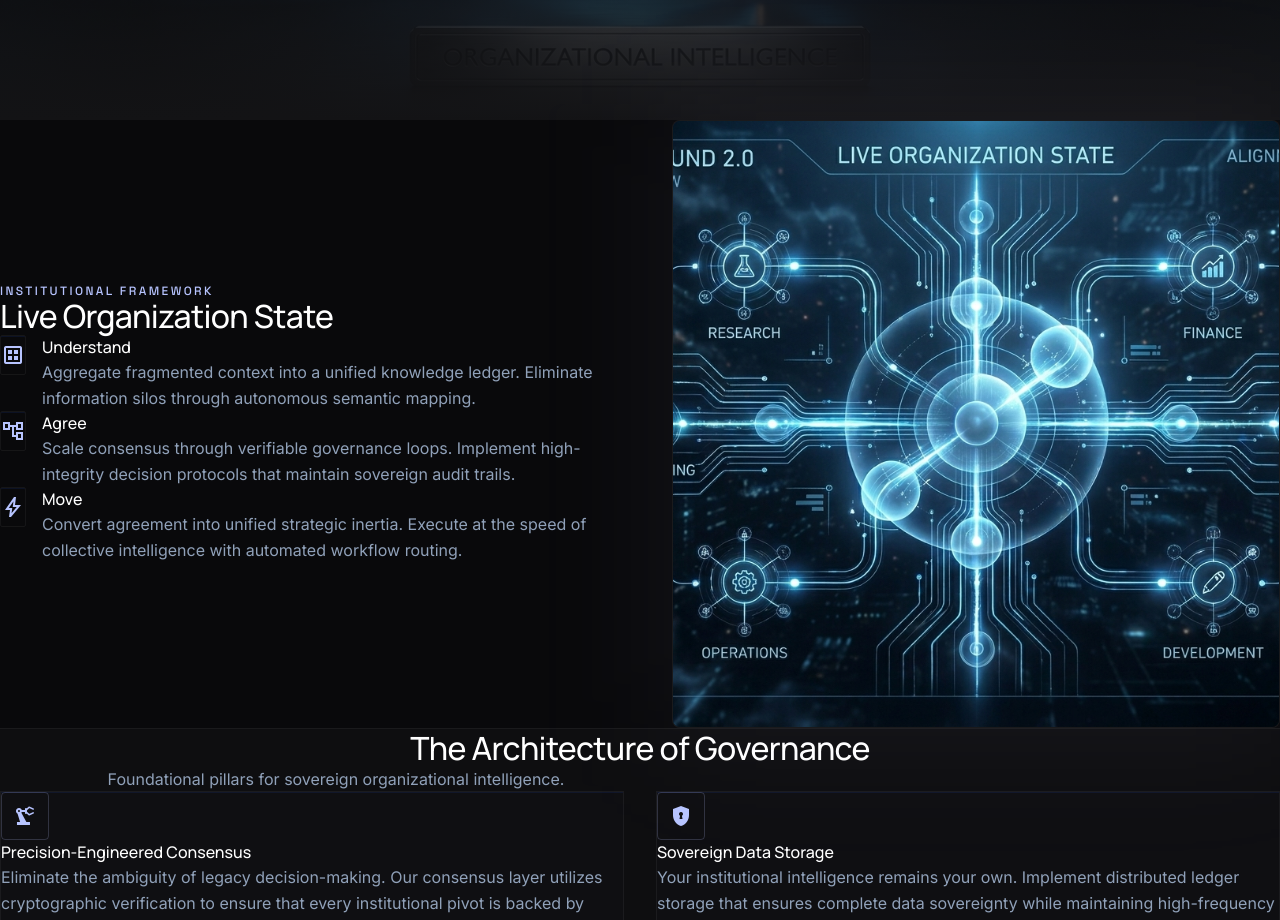
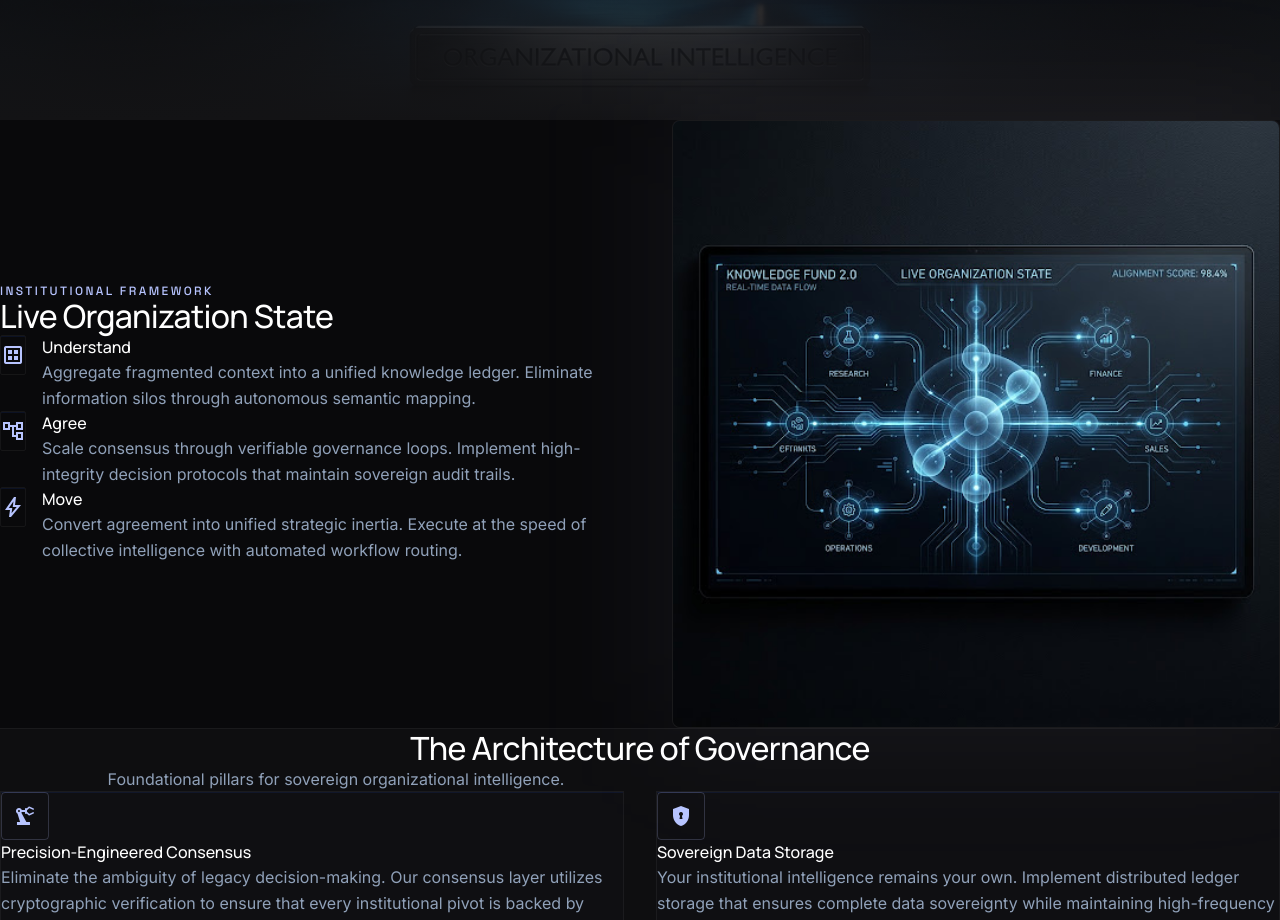
Before and after one commit to governance-foundation/knowledgefund.co, a Next.js app: page / in a window 1280 px wide. Shown: the part 600-1520 px from the top of the page. Built offline with nearby package versions, Linux system fonts and the light colour scheme.

Commit message:
Use display image for platform state section

```diff
--- a/src/app/page.tsx
+++ b/src/app/page.tsx
@@ -4,7 +4,7 @@ export default function Home() {
   return (
     <StitchHtmlPage
       activePage="platform"
-      localImages={["/stitch-redesign/organisasational-intelligence.png", "/stitch-redesign/knowledgefund.png"]}
+      localImages={["/stitch-redesign/organisasational-intelligence.png", "/stitch-redesign/knowledgefund-display.jpg"]}
       page="platform"
     />
   );
```
Also changed, not shown: public/stitch-redesign/knowledgefund-display.jpg (added).
